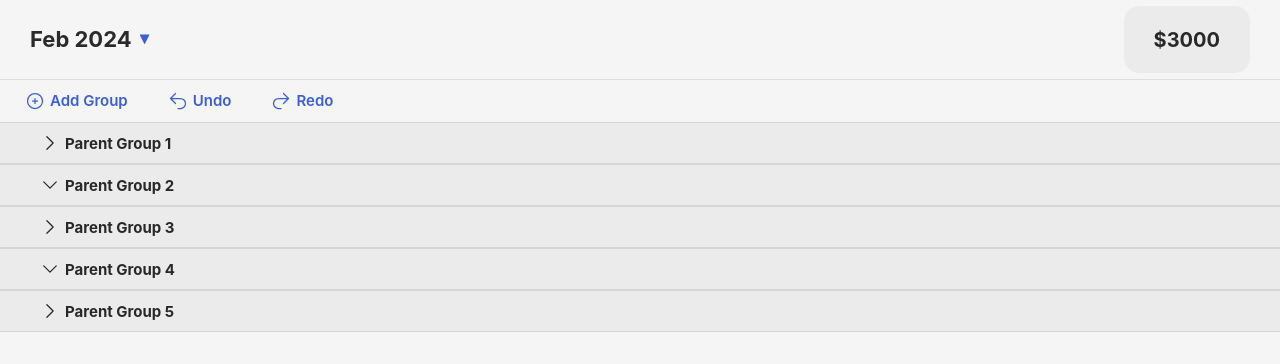
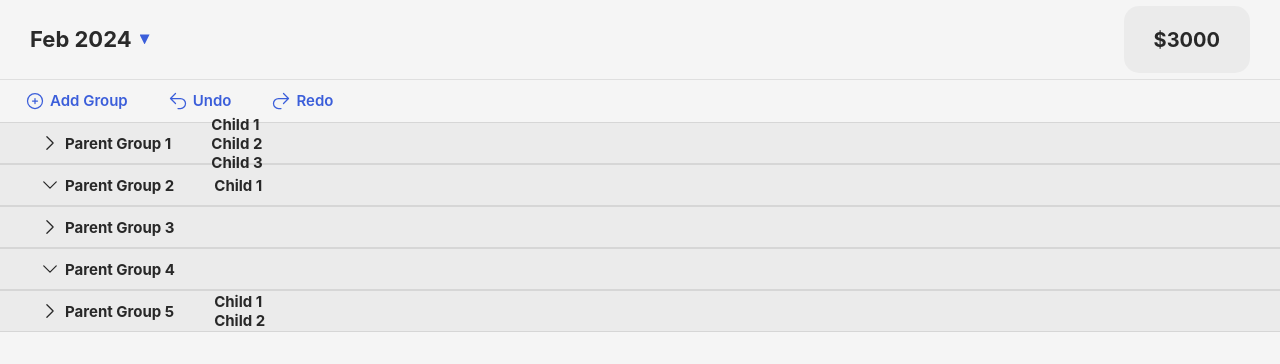
Before and after one commit to Hugo-Farias/budget-control, a React (Vite) app: page / in a window 1280 px wide. Shown: the top 364 px of the page. Built offline with nearby package versions, Linux system fonts and the light colour scheme.

Commit message:
before refactoring to add child list items

```diff
--- a/src/components/Group.tsx
+++ b/src/components/Group.tsx
@@ -8,17 +8,23 @@ const Group = function ({ openInitial, childList, title }: group) {
 
   let childListJSX = null;
   if (childList) {
-    childListJSX = childList.map((value, index) => {});
+    childListJSX = childList.map((value, index) => {
+      return <div key={index}>{value.title}</div>;
+    });
   }
 
   return (
-    <div className={`group ${open}`} onClick={() => setOpen((prev) => !prev)}>
-      <div className="title">
-        {arrowLeftSvg}
-        {title}
+    <>
+      <div className={`group ${open}`} onClick={() => setOpen((prev) => !prev)}>
+        <div className="title">
+          {arrowLeftSvg}
+          {title}
+        </div>
+        <div className={`child-list ${open}`}>
+          {childListJSX ? childListJSX : ""}
+        </div>
       </div>
-      {/*{childListJSX ? childListJSX : ""}*/}
-    </div>
+    </>
   );
 };
 
--- a/src/components/List.tsx
+++ b/src/components/List.tsx
@@ -21,9 +21,9 @@ const List = function () {
   return (
     <div className="list">
       <div className="toolbar">
-        <span className="add-group">{addSvg} Add Group</span>
-        <span className="undo">{backwardSvg} Undo</span>
-        <span className="redo">{forwardSvg} Redo</span>
+        <span className="add-group">{addSvg}Add Group</span>
+        <span className="undo">{backwardSvg}Undo</span>
+        <span className="redo">{forwardSvg}Redo</span>
       </div>
       <div className="groups">{groupJSX}</div>
     </div>
```
